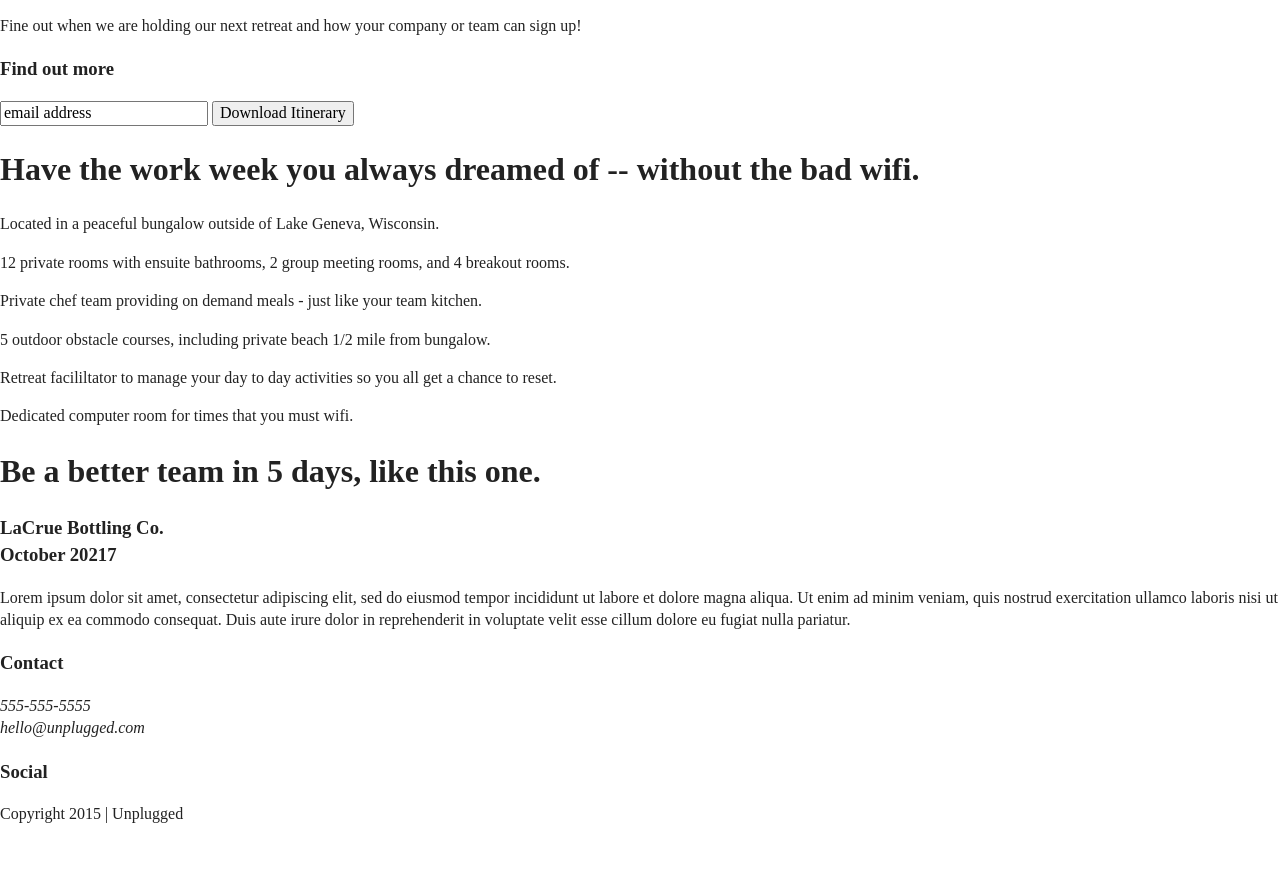
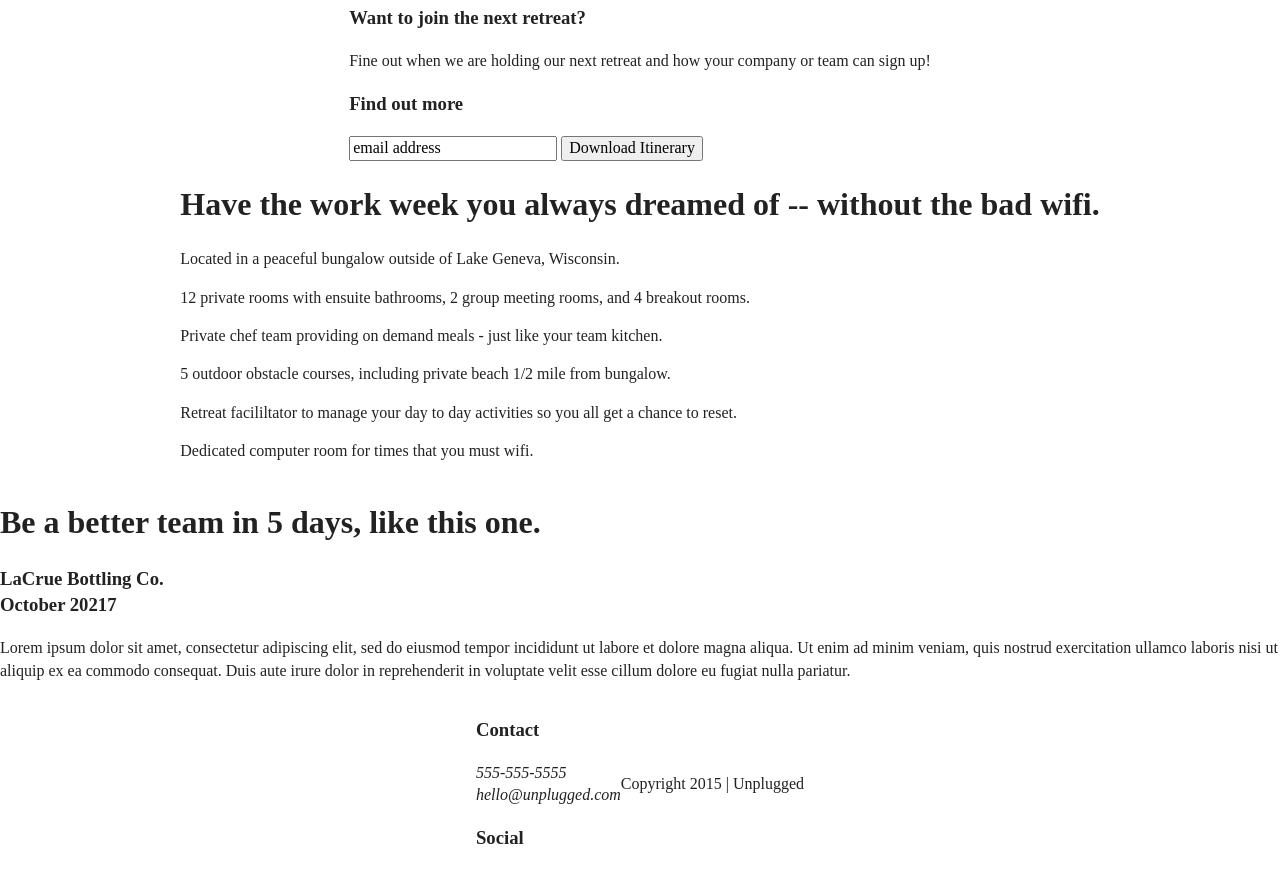
Before and after one commit to caycecoleman/unplugged-retreat-2020, a website: page index.html in a window 1280 px wide. Shown: the part 286-1156 px from the top of the page. Before the commit the page ends 1128 px from the top, so only its background shows below. Drawn offline with Linux system fonts and the light colour scheme; files whose address does not match are found by name.

Commit message:
added css tags with display flex

```diff
--- a/css/main.css
+++ b/css/main.css
@@ -86,6 +86,113 @@ textarea {
 /* ==========================================================================
    Author's custom styles
    ========================================================================== */
+
+   /*----------Base Header - -Footer Styles ---------*/
+
+   header,
+   footer {
+      display: flex;
+      justify-content: center;
+      align-items: center;
+      flex-flow:row wrap;
+   }
+
+   /* Header styles */
+
+   header {
+
+   }
+
+   header .content-wrapper {
+
+   }
+
+   header figure {
+
+   }
+
+   .header-divider {
+
+   }
+
+   header nav {
+
+   }
+
+   /* -------- Mobile Styles - Homepage ------- */
+
+   .hero-area {
+    display:flex;
+    justify-content:center;
+    align-items:center;
+    flex-flow:row wrap;
+   }
+
+   aside {
+    display:flex;
+    justify-content:center;
+    align-items:center;
+    flex-flow:row wrap;
+   }
+
+   .form-description {
+
+   }
+
+   .form {
+
+   }
+
+   /* -------- Mobile Styles - Features ------ */
+
+   .features {
+      display: flex;
+      justify-content: center;
+      align-items: center;
+      flex-flow:row wrap;
+   }
+
+   .features-items {
+
+   }
+
+   .features-item-description {
+
+   }
+
+   /* ------- Mobile Styles - Reviews ------*/
+
+   .reviews {
+    display:flex;
+    justify-content:center;
+    align-items:center;
+   }
+
+   /* ------- Mobile Styles - Footer -------*/
+
+   footer {
+
+   }
+
+   .footer-content {
+
+   }
+
+   .contact {
+
+   }
+
+   .social {
+
+   }
+
+   .social-icons {
+
+   }
+
+   .copyright {
+
+   }
 
 /* ==========================================================================
    Helper classes
--- a/index.html
+++ b/index.html
@@ -28,6 +28,9 @@
 <header>
   <div class="content-wrapper">
     <a href="#"><img src="../unplugged-retreat/Assets/unpluggedlogo.png" alt="unplugged logo"/></a>
+    <figure>
+
+    </figure>
     <div class="header-divider">
     <nav>
       <ul>
@@ -45,6 +48,9 @@
     <div class="content-wrapper">
     <h1>Retreat from the desk, return refreshed.</h1>
     </div>
+    <figure>
+
+    </figure>
   </section>
 
   <aside>
@@ -82,7 +88,7 @@
     </article>
     <!-- foot print icon -->
     <article>
-      <p class="ffeatures-items"></p>
+      <p class="features-items"></p>
       <p class="features-item-description">5 outdoor obstacle courses, including private beach 1/2 mile from bungalow.</p>
     </article>
     <!-- smile icon -->
@@ -97,6 +103,7 @@
     </article>
     </div>
   </section>
+
   <section class="reviews">
     <div class="content-wrapper">
       <h1>Be a better team in 5 days, like this one.</h1>
```
